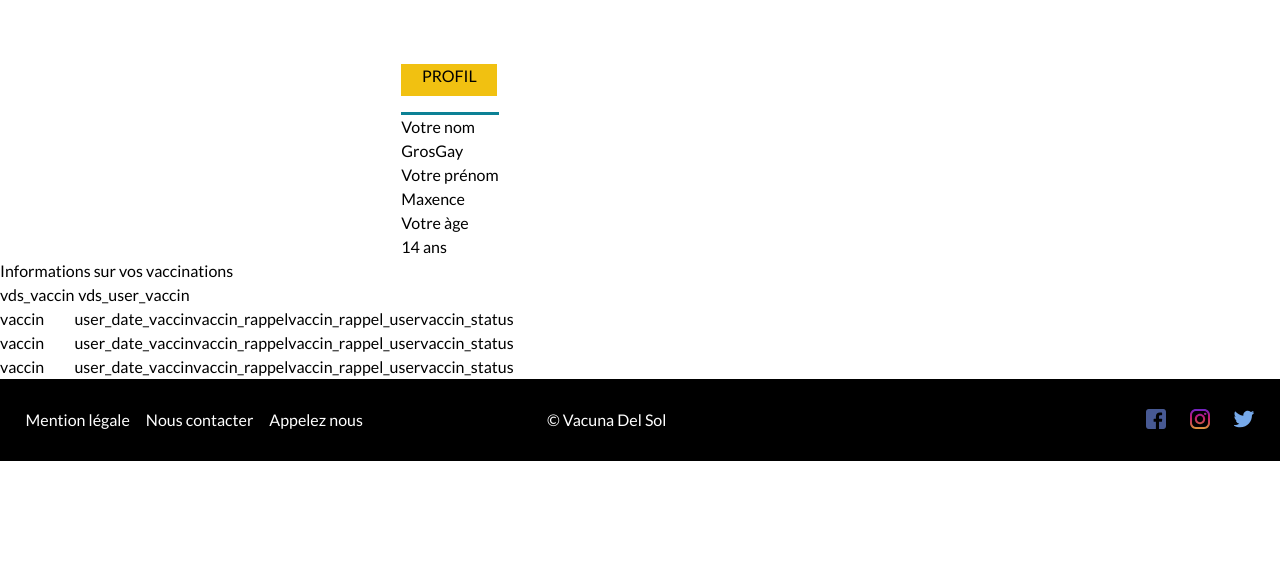
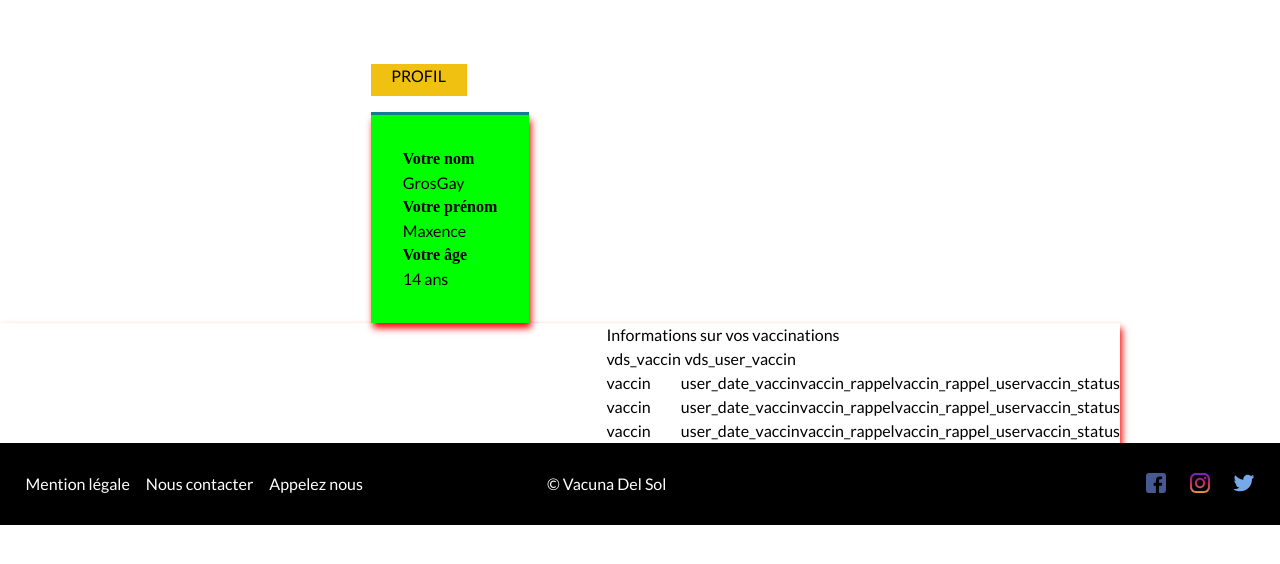
Before and after one commit to Johjoh-6/La-Vacuna-del-Sol, a PHP site: page /profil.php in a window 1280 px wide. Shown: the part 112-676 px from the top of the page. Run offline with PHP 8.4, Linux system fonts and the light colour scheme; some libraries are stand-ins or nearby versions.

Commit message:
mise a jour 3

```diff
--- a/asset/css/style.css
+++ b/asset/css/style.css
@@ -632,12 +632,19 @@
 //////////////////////////////////////////////////////////////////////////////
 //////////////////////////////////////////////////////////////////////////////
 //*/
+/*profil*/
 #profil{
     width: 900px;
     display: flex;
     justify-content: center;
 }
 .wrap_profil{
+}
+
+.information_contact{
+    background-color: lime;
+    padding: 2rem;
+    box-shadow: 2px 5px 7px 0px red;
 }
 #profil h1{
     text-transform: uppercase;
@@ -651,11 +658,31 @@
     width: 100%;
     height: 3px;
     margin-top: 1rem;
+
 }
 #profil .profil_h3{
+    font-family: lato sans-serif bold;
+    font-weight: bold;
+}
+
+/*vaccin*/
+#vaccin{
+    display: flex;
+    justify-content: end;
+    max-width: 100%;
+    margin-right: 10rem;
+    box-shadow: 2px 5px 7px 0px red;
 
 }
+.wrap_vaccin{
 
+}
+.text_vaccin{
+
+}
+.list_vaccin{
+
+}
 
 
 
--- a/profil.php
+++ b/profil.php
@@ -19,7 +19,7 @@
                 <p>GrosGay</p>
                 <h3 class="profil_h3">Votre prénom</h3>
                 <p>Maxence</p>
-                <h3 class="profil_h3">Votre àge</h3>
+                <h3 class="profil_h3">Votre âge</h3>
                 <p>14 ans</p>
             </div>
         </div>
```
